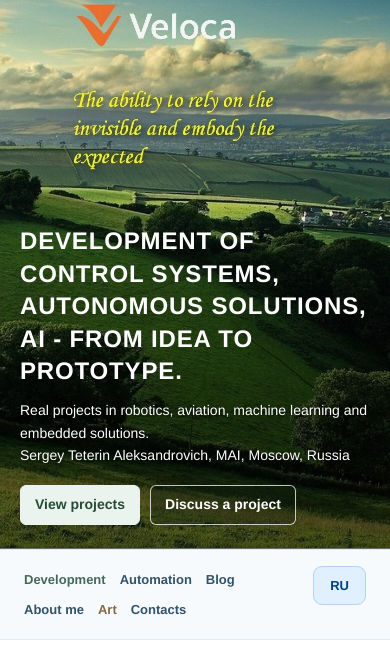
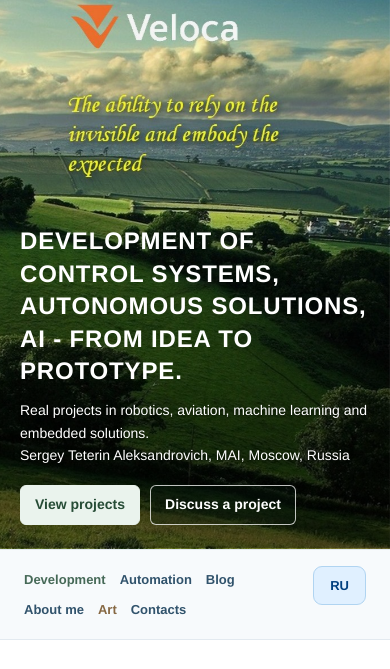
Before and after one commit to Devorvant/matlabwork, a plain HTML site: page index.html in a window 390 px wide. Shown: the top 669 px of the page. Drawn offline with Linux system fonts and the light colour scheme.

Commit message:
Restore fixed hero image effect on mobile

```diff
--- a/index.html
+++ b/index.html
@@ -5,7 +5,7 @@
 <meta name="keywords" content="MATLAB, robotics, engineering, eVTOL, VTOL, telemetry, autonomous systems, urban mobility, vertical takeoff and landing">
 <title>APPLIED DEVELOPMENT IN MATLAB - Sergey Teterin Aleksandrovich, MAI, Moscow, Russia</title>
 <link rel="stylesheet" href="./index_files/autoptimize_2d1991336b09edf685e701006bbf373f.css">
-<link rel="stylesheet" href="./preview-home.css?v=e96e551a4a47">
+<link rel="stylesheet" href="./preview-home.css?v=mobile-parallax-1">
 <link rel="canonical" href="https://matlabwork.com/index.html">
 </head><body class="home blog wp-embed-responsive group-blog hfeed has-header-image has-sidebar colors-light">
 <div id="page" class="site"><a class="skip-link screen-reader-text" href="#work">Skip to content</a>
--- a/preview-home.css
+++ b/preview-home.css
@@ -15,7 +15,7 @@
 #masthead .mw-hero-actions .mw-hero-primary:hover { background:#fff; border-color:#fff; }
 #masthead .mw-hero-actions a:focus-visible { outline:3px solid #fff; outline-offset:4px; box-shadow:0 0 0 2px #123340; }
 /* Keep the original fixed landscape effect while clipping it to the shorter cover. */
-@media(min-width:761px) and (prefers-reduced-motion:no-preference) {
+@media(prefers-reduced-motion:no-preference) {
  #masthead .custom-header-media { clip-path:inset(0); }
  #masthead .custom-header-media img { position:fixed; bottom:auto; height:clamp(520px,68vh,700px); }
 }
```
Also changed, not shown: index_en.html (+1 -1 lines).
